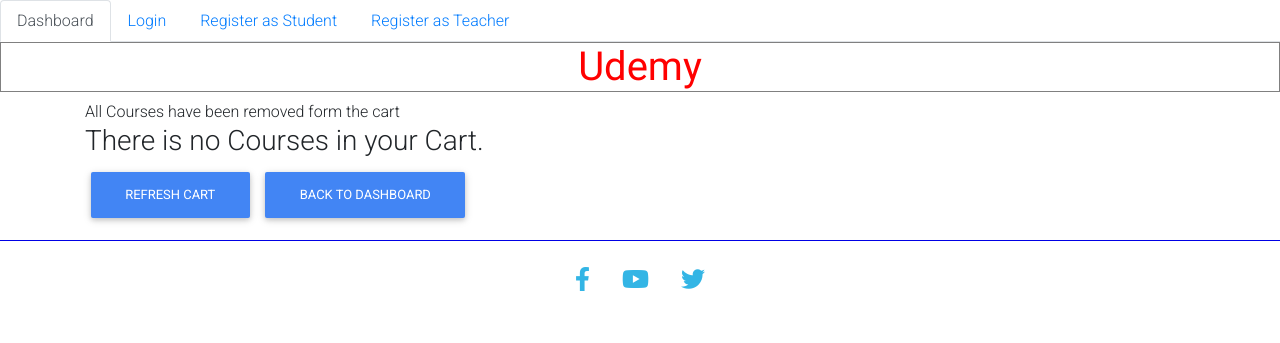
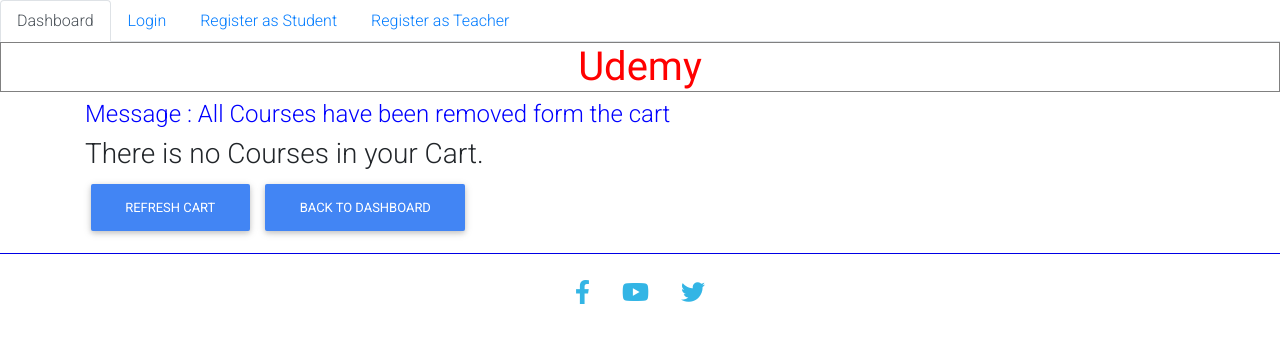
Before and after one commit to himanshugupta0158/Udemy_Copy, a Django app: page /DeleteAllFromCart/ in a window 1280 px wide. Shown: the top 343 px of the page. Run offline with Django 3.2, Linux system fonts and the light colour scheme; data that the repository does not hold is empty; some libraries are stand-ins or nearby versions.

Commit message:
coloring a text

```diff
--- a/courses/templates/courses/cart.html
+++ b/courses/templates/courses/cart.html
@@ -1,7 +1,7 @@
 {% extends 'courses/main.html' %} {% block main_content %}
 <div class="container">
 
-    {% if msg %} {{msg}} <br> {% endif %} {% if courses %}
+    {% if msg %} <h4 style="color:blue;">Message : {{msg}}<h4>{% endif %} {% if courses %}
     <hr>
     <h1>Courses in cart <a href="{% url 'DeleteAllFromCart' %}" class="btn btn-danger" style="margin-left: 60%;">Remove All</a></h1>
     <hr>
```
